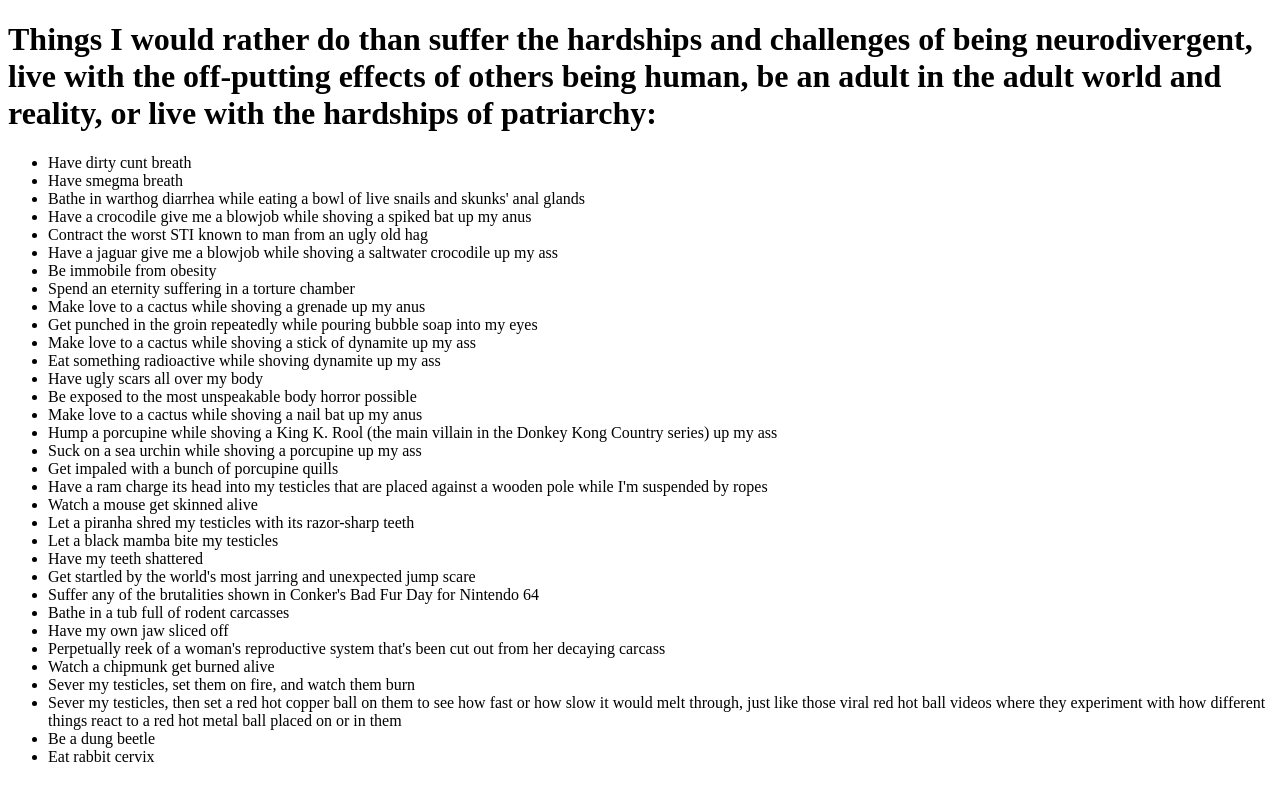
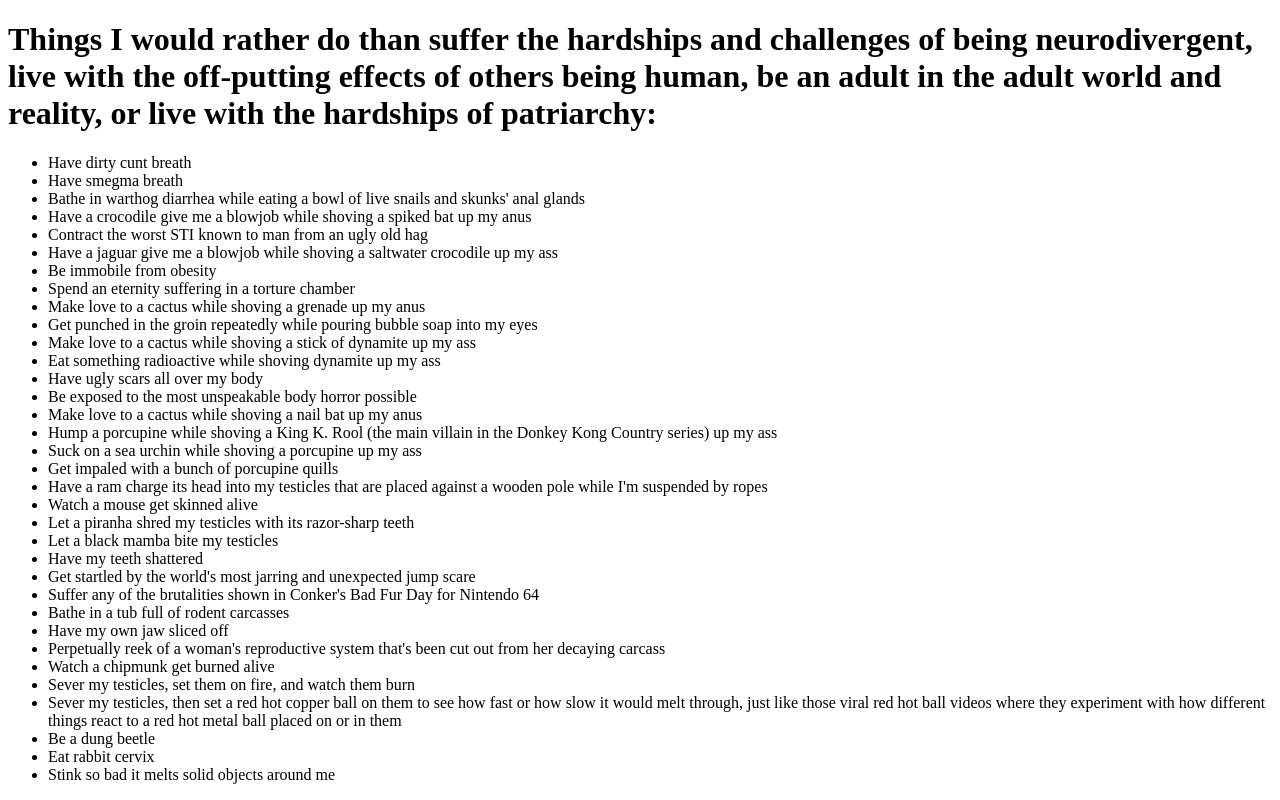
Before and after one commit to SomeUniqueUsername41/creepy-pasta, a plain HTML site: page index.html in a window 1280 px wide. Drawn offline with Linux system fonts and the light colour scheme.

Commit message:
Update index.html

```diff
--- a/index.html
+++ b/index.html
@@ -39,6 +39,7 @@
         <li>Sever my testicles, then set a red hot copper ball on them to see how fast or how slow it would melt through, just like those viral red hot ball videos where they experiment with how different things react to a red hot metal ball placed on or in them</li>
         <li>Be a dung beetle</li>
         <li>Eat rabbit cervix</li>
+        <li>Stink so bad it melts solid objects around me</li>
     </ul>
 </body>
 </html>
```
